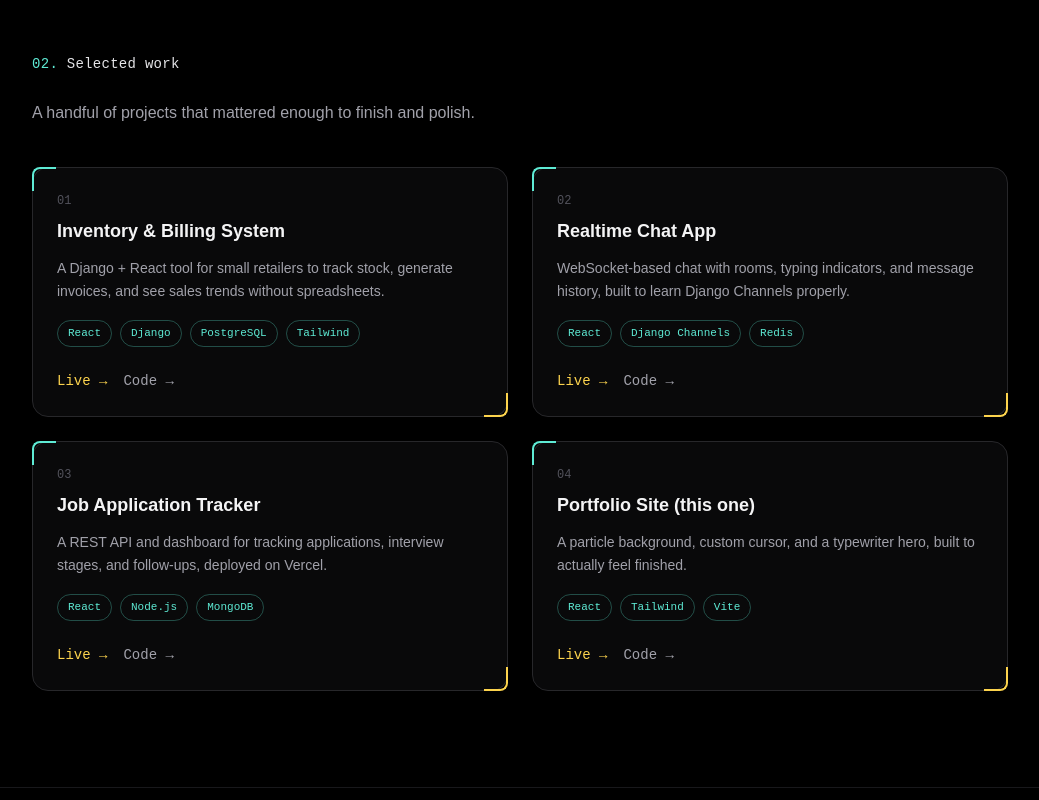
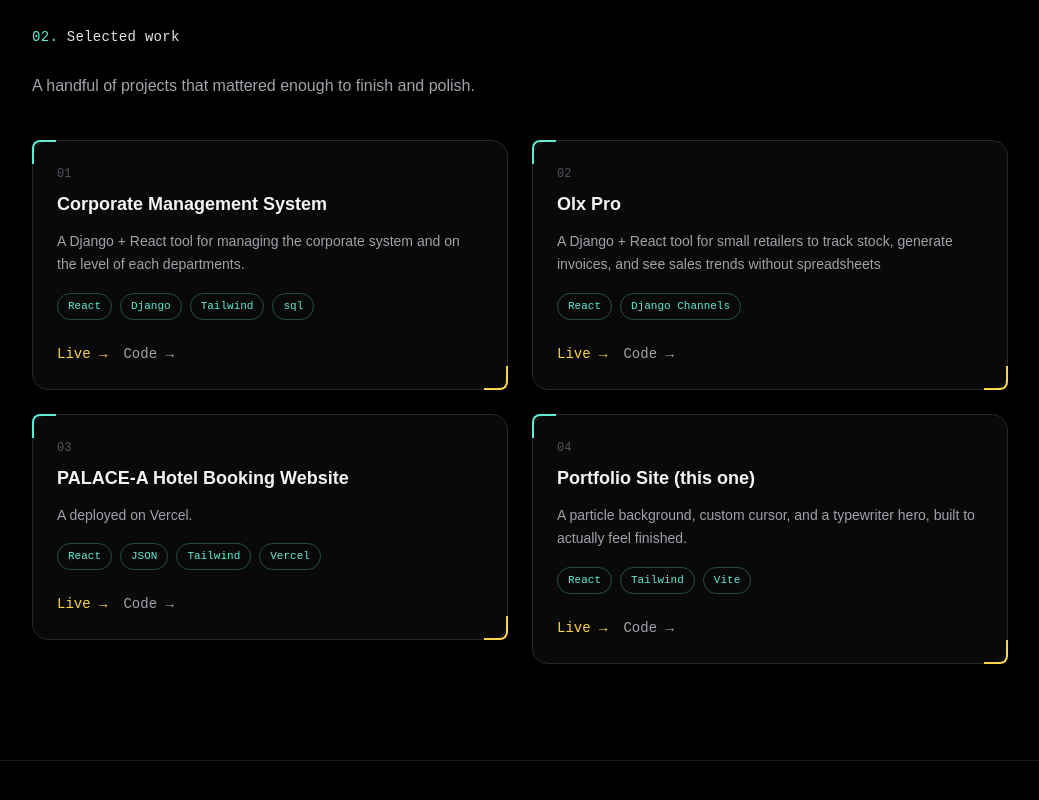
Before and after one commit to roushan-rajput/Portfolio, a React (Vite) app: page / in a window 1280 px wide. Shown: the part 2353-3153 px from the top of the page, without its empty margins (120-1159 px from the left). Built offline with nearby package versions, Linux system fonts and the light colour scheme.

Commit message:
Replacing some projects.

```diff
--- a/src/Pages/Home/Home.jsx
+++ b/src/Pages/Home/Home.jsx
@@ -1,6 +1,5 @@
 import { useEffect, useRef, useState } from 'react';
 import Particles from '../../components/Particles';
-// import profilePic from '../../assets/profile-pic.png';
 import profilePic from '../../assets/profilepic.png';
 import './Home.css';
 
@@ -16,36 +15,36 @@ const NAME = 'Roushan Kumar';
 
 const SKILL_GROUPS = [
   { label: 'Frontend', items: ['React', 'JavaScript (ES6+)', 'Tailwind CSS', 'HTML5 / CSS3'] },
-  { label: 'Backend', items: ['Python', 'Django', 'REST APIs', 'Node.js'] },
-  { label: 'Data', items: ['PostgreSQL', 'MySQL', 'MongoDB'] },
-  { label: 'Tooling', items: ['Git & GitHub', 'Vercel', 'Docker', 'Postman'] },
+  { label: 'Backend', items: ['Python', 'Django', 'REST APIs'] },
+  { label: 'Data', items: ['MySQL'] },
+  { label: 'Tooling', items: ['Git & GitHub', 'Vercel', 'Postman'] },
 ];
 
 const PROJECTS = [
   {
     id: '01',
-    title: 'Inventory & Billing System',
+    title: 'Corporate Management System',
     description:
-      'A Django + React tool for small retailers to track stock, generate invoices, and see sales trends without spreadsheets.',
-    stack: ['React', 'Django', 'PostgreSQL', 'Tailwind'],
+      'A Django + React tool for managing the corporate system and on the level of each departments.',
+    stack: ['React', 'Django', 'Tailwind','sql'],
     live: '#',
     repo: '#',
   },
   {
     id: '02',
-    title: 'Realtime Chat App',
+    title: 'Olx Pro',
     description:
-      'WebSocket-based chat with rooms, typing indicators, and message history, built to learn Django Channels properly.',
-    stack: ['React', 'Django Channels', 'Redis'],
+      'A Django + React tool for small retailers to track stock, generate invoices, and see sales trends without spreadsheets',
+    stack: ['React', 'Django Channels'],
     live: '#',
     repo: '#',
   },
   {
     id: '03',
-    title: 'Job Application Tracker',
+    title: 'PALACE-A Hotel Booking Website',
     description:
-      'A REST API and dashboard for tracking applications, interview stages, and follow-ups, deployed on Vercel.',
-    stack: ['React', 'Node.js', 'MongoDB'],
+      'A  deployed on Vercel.',
+    stack: ['React', 'JSON','Tailwind','Vercel'],
     live: '#',
     repo: '#',
   },
@@ -119,6 +118,8 @@ function useTypewriter(text, delay = 0, speed = 10) {
 }
 
 // endlessly types + deletes through a list of roles, once `active` is true
+
+
 function useRoleCycler(roles, active) {
   const [roleText, setRoleText] = useState('');
 
@@ -369,6 +370,7 @@ function Home() {
         </nav>
       </header>
 
+
       {/* ================= HERO ================= */}
       <section id="top" className="hero">
         <div className="hero-particles">
```
